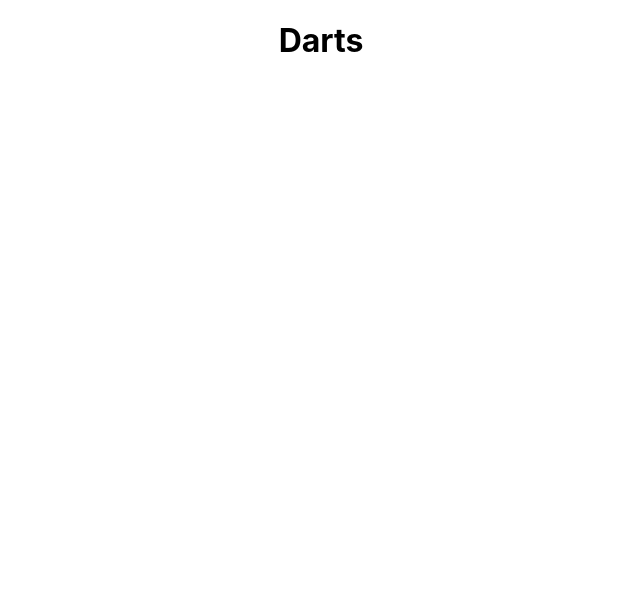
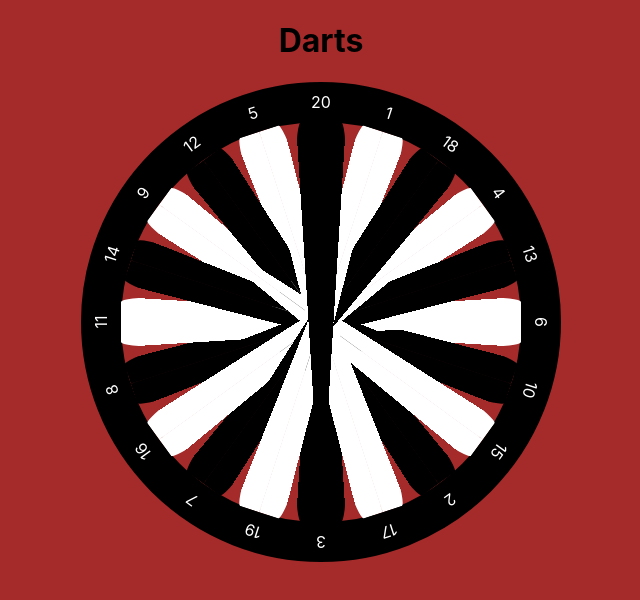
Before and after one commit to LasseWinkel/darts, a React (Create React App) app: page / in a window 1280 px wide. Shown: the top 600 px of the page, without its empty margins (319-959 px from the left). Built offline with nearby package versions, Linux system fonts and the light colour scheme.

Commit message:
Initial dart board

```diff
--- a/src/components/App.css
+++ b/src/components/App.css
@@ -1,3 +1,5 @@
 .App {
-  text-align: center;
+  display: flex;
+  flex-direction: column;
+  align-items: center;
 }
--- a/src/components/App.tsx
+++ b/src/components/App.tsx
@@ -1,5 +1,6 @@
 import React from "react";
 import "./App.css";
+import Board from "./Board";
 
 function App() {
   return (
@@ -7,6 +8,7 @@ function App() {
       <header className="App-header">
         <h1>Darts</h1>
       </header>
+      <Board />
     </div>
   );
 }
--- /dev/null
+++ b/src/components/Board.css
@@ -0,0 +1,7 @@
+.board {
+  border-radius: 50%;
+  border: 40px solid black;
+  width: 400px;
+  height: 400px;
+  z-index: 1000;
+}
--- /dev/null
+++ b/src/components/Board.tsx
@@ -0,0 +1,31 @@
+import "./Board.css";
+import Segment from "./Segment";
+
+function Board() {
+  return (
+    <div className="board">
+      <Segment number={1} color="white" />
+      <Segment number={2} color="black" />
+      <Segment number={3} color="black" />
+      <Segment number={4} color="white" />
+      <Segment number={5} color="white" />
+      <Segment number={6} color="white" />
+      <Segment number={7} color="black" />
+      <Segment number={8} color="black" />
+      <Segment number={9} color="white" />
+      <Segment number={10} color="black" />
+      <Segment number={11} color="white" />
+      <Segment number={12} color="black" />
+      <Segment number={13} color="black" />
+      <Segment number={14} color="black" />
+      <Segment number={15} color="white" />
+      <Segment number={16} color="white" />
+      <Segment number={17} color="white" />
+      <Segment number={18} color="black" />
+      <Segment number={19} color="white " />
+      <Segment number={20} color="black" />
+    </div>
+  );
+}
+
+export default Board;
--- /dev/null
+++ b/src/components/Segment.css
@@ -0,0 +1,109 @@
+.segment {
+  width: 50px;
+  height: 400px;
+  background-size: 50% 100%;
+  background-repeat: no-repeat;
+  background-position: left, right;
+  border-radius: 10%;
+  display: inline-flex;
+  flex-direction: column;
+  align-items: center;
+  position: absolute;
+  margin-left: 175px;
+
+  &:hover {
+    background-color: red;
+  }
+
+  .number {
+    color: white;
+    position: relative;
+    bottom: 30px;
+  }
+}
+
+.black {
+  background-image: linear-gradient(to top right, transparent 50%, black 0),
+    linear-gradient(to bottom right, black 50%, transparent 0);
+}
+
+.white {
+  background-image: linear-gradient(to top right, transparent 50%, white 0),
+    linear-gradient(to bottom right, white 50%, transparent 0);
+}
+
+.n1 {
+  transform: rotate(18deg);
+}
+
+.n18 {
+  transform: rotate(36deg);
+}
+
+.n4 {
+  transform: rotate(54deg);
+}
+
+.n13 {
+  transform: rotate(72deg);
+}
+
+.n6 {
+  transform: rotate(90deg);
+}
+
+.n10 {
+  transform: rotate(108deg);
+}
+
+.n15 {
+  transform: rotate(126deg);
+}
+
+.n2 {
+  transform: rotate(144deg);
+}
+
+.n17 {
+  transform: rotate(162deg);
+}
+
+.n3 {
+  transform: rotate(180deg);
+}
+
+.n19 {
+  transform: rotate(198deg);
+}
+
+.n7 {
+  transform: rotate(216deg);
+}
+
+.n16 {
+  transform: rotate(234deg);
+}
+
+.n8 {
+  transform: rotate(252deg);
+}
+
+.n11 {
+  transform: rotate(270deg);
+}
+
+.n14 {
+  transform: rotate(288deg);
+}
+
+.n9 {
+  transform: rotate(306deg);
+}
+
+.n12 {
+  transform: rotate(324deg);
+}
+
+.n5 {
+  transform: rotate(342deg);
+}
--- /dev/null
+++ b/src/components/Segment.tsx
@@ -0,0 +1,17 @@
+import "./Segment.css";
+
+interface SegmentProps {
+  number: number;
+  color: string;
+}
+
+function Segment(props: SegmentProps) {
+  const { number, color } = props;
+  return (
+    <div className={`segment ${color} n${number}`}>
+      <span className="number">{number}</span>
+    </div>
+  );
+}
+
+export default Segment;
--- a/src/index.css
+++ b/src/index.css
@@ -1,13 +1,14 @@
 body {
   margin: 0;
-  font-family: -apple-system, BlinkMacSystemFont, 'Segoe UI', 'Roboto', 'Oxygen',
-    'Ubuntu', 'Cantarell', 'Fira Sans', 'Droid Sans', 'Helvetica Neue',
+  font-family: -apple-system, BlinkMacSystemFont, "Segoe UI", "Roboto", "Oxygen",
+    "Ubuntu", "Cantarell", "Fira Sans", "Droid Sans", "Helvetica Neue",
     sans-serif;
   -webkit-font-smoothing: antialiased;
   -moz-osx-font-smoothing: grayscale;
+  background-color: brown;
 }
 
 code {
-  font-family: source-code-pro, Menlo, Monaco, Consolas, 'Courier New',
+  font-family: source-code-pro, Menlo, Monaco, Consolas, "Courier New",
     monospace;
 }
```
